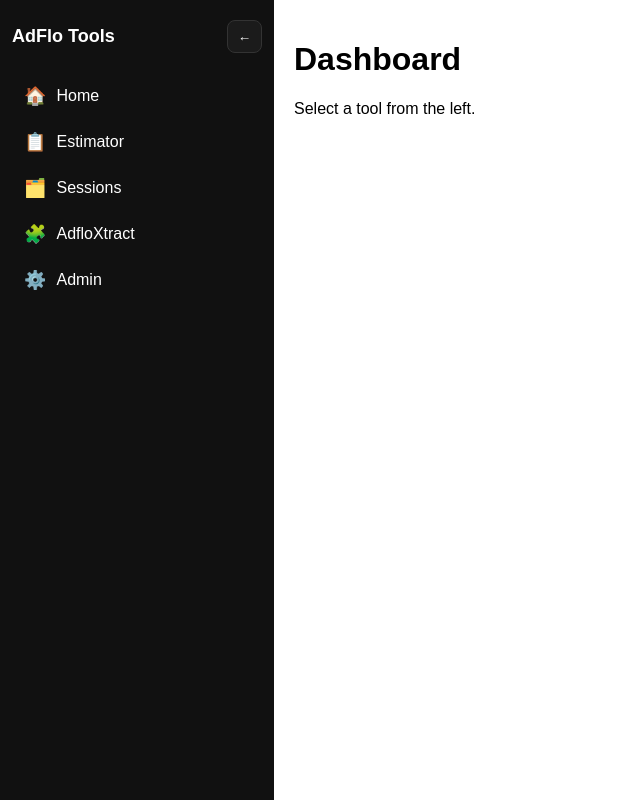
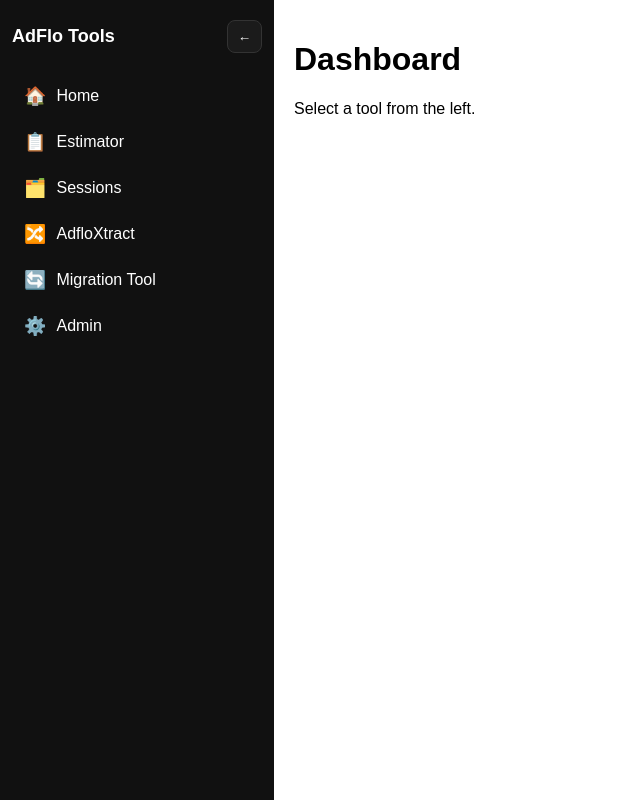
Before and after one commit to karengodin/adflo-estimator-static, a Next.js app: page / in a window 1280 px wide. Shown: the whole page, without its empty margins (0-640 px from the left). Built offline with nearby package versions, Linux system fonts and the light colour scheme.

Commit message:
push remaining local changes

```diff
--- a/app/layout.tsx
+++ b/app/layout.tsx
@@ -70,7 +70,13 @@ export default function RootLayout({ children }: { children: ReactNode }) {
                 href="/adfloxtract"
                 label="AdfloXtract"
                 collapsed={collapsed}
-                icon="🧩"
+                icon="🔀"
+              />
+              <NavItem
+                href="/migration"
+                label="Migration Tool"
+                collapsed={collapsed}
+                icon="🔄"
               />
               <NavItem href="/admin" label="Admin" collapsed={collapsed} icon="⚙️" />
             </nav>
```
